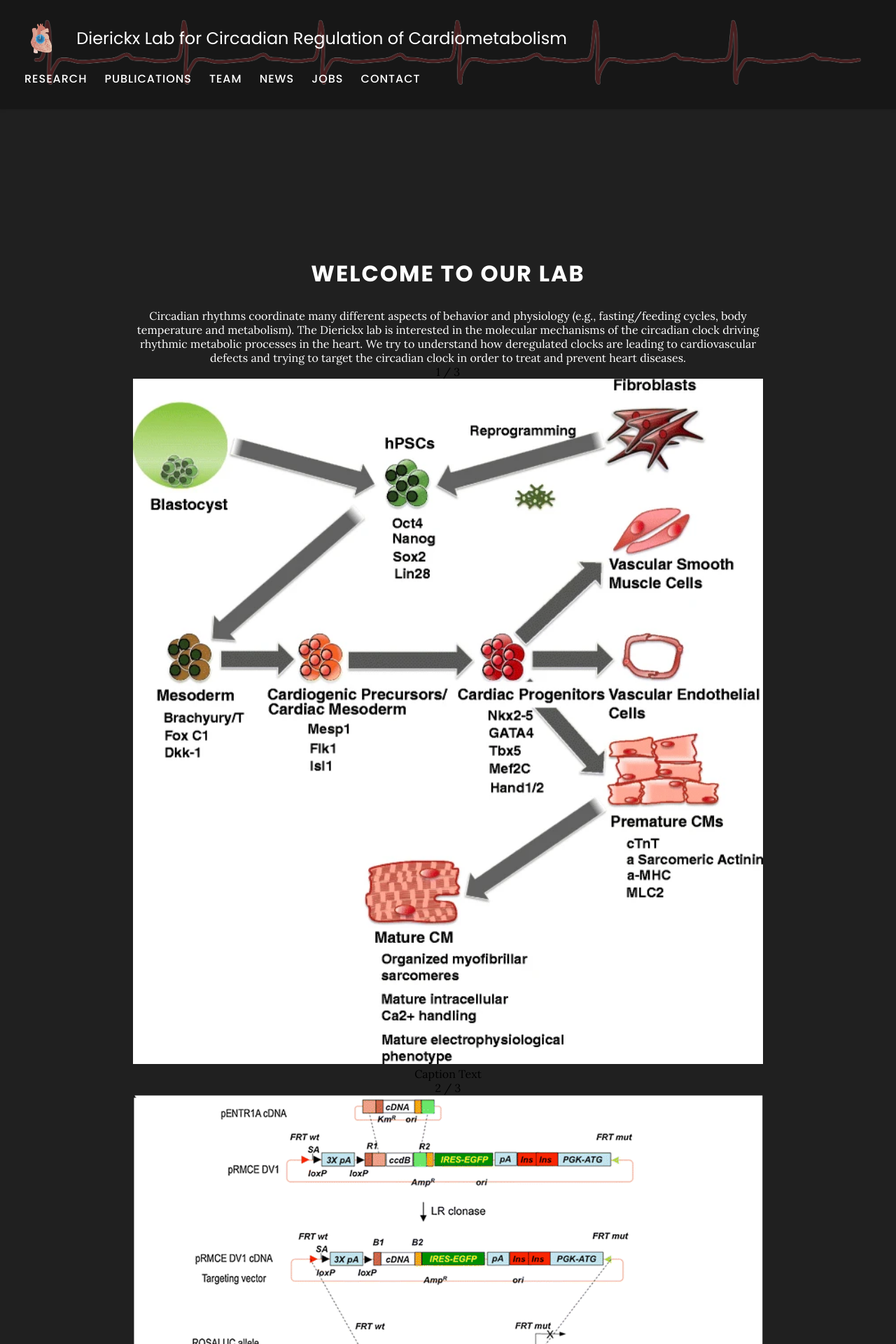
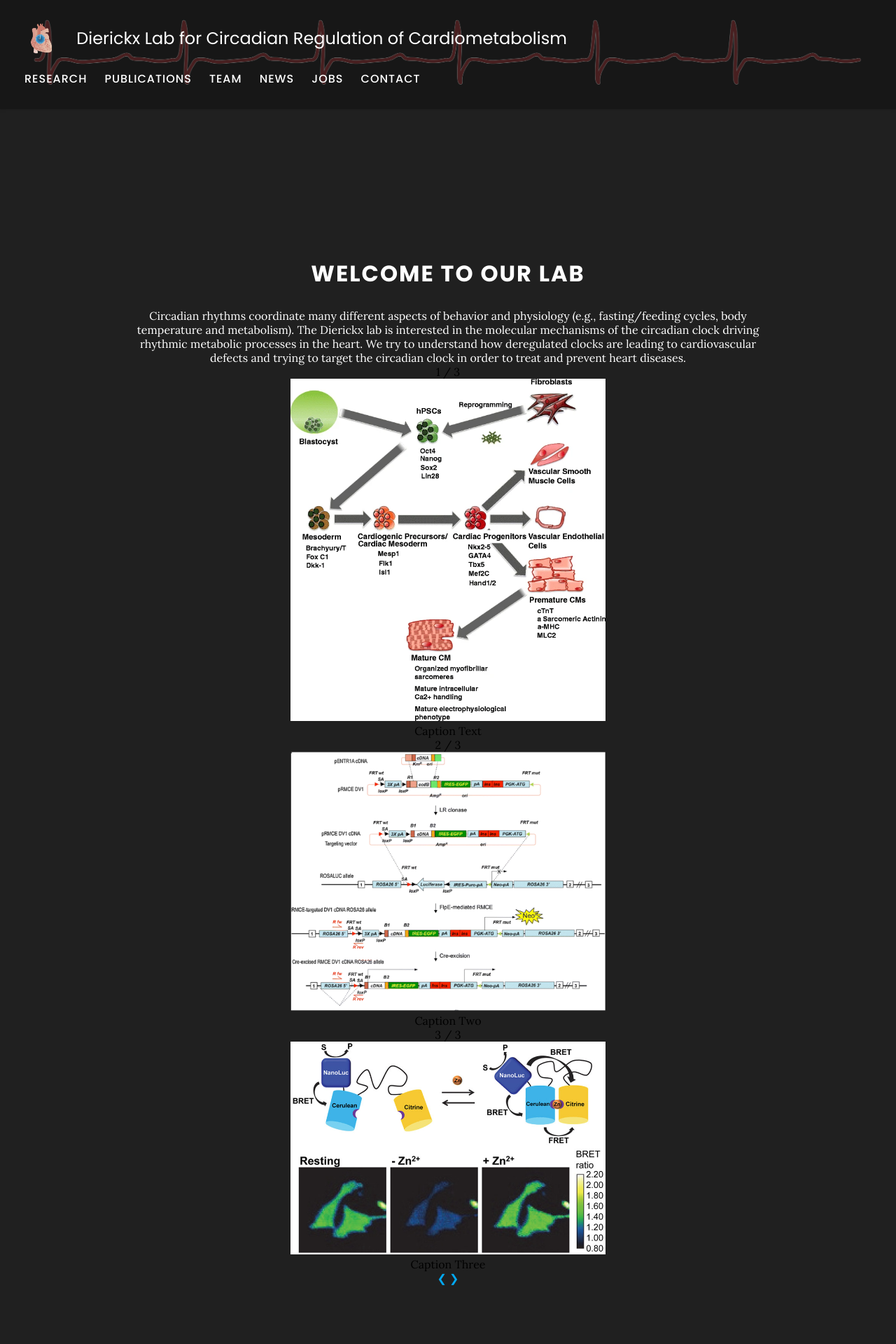
Before and after one commit to theDierickxLab/theDierickxLab, a Jekyll site: the page built from index.md, in a window 1280 px wide. Shown: the top 1920 px of the page at 70% size. Built offline with Jekyll 4.4.1, drawn with Linux system fonts in a browser that asks for light colours.

Commit message:
Update index.md

```diff
--- a/index.md
+++ b/index.md
@@ -35,19 +35,19 @@ Circadian rhythms coordinate many different aspects of behavior and physiology (
   <!-- Full-width images with number and caption text -->
   <div class="mySlides fade">
     <div class="numbertext">1 / 3</div>
-    <img src="images/1.png" style="width:100%">
+    <img src="images/1.png" style="width:50%">
     <div class="text">Caption Text</div>
   </div>
 
   <div class="mySlides fade">
     <div class="numbertext">2 / 3</div>
-    <img src="images/2.png" style="width:100%">
+    <img src="images/2.png" style="width:50%">
     <div class="text">Caption Two</div>
   </div>
 
   <div class="mySlides fade">
     <div class="numbertext">3 / 3</div>
-    <img src="images/3.png" style="width:100%">
+    <img src="images/3.png" style="width:50%">
     <div class="text">Caption Three</div>
   </div>
 
```
